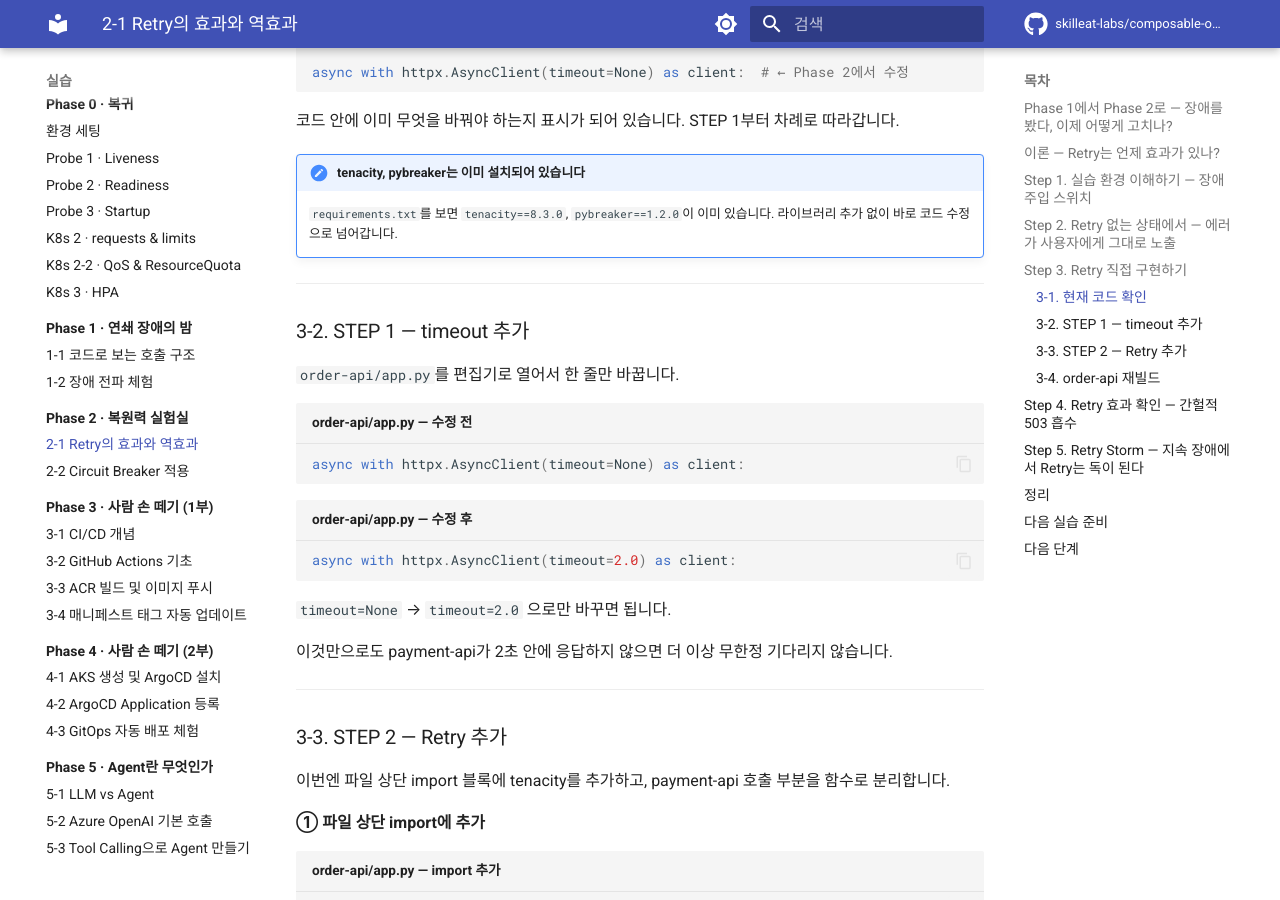
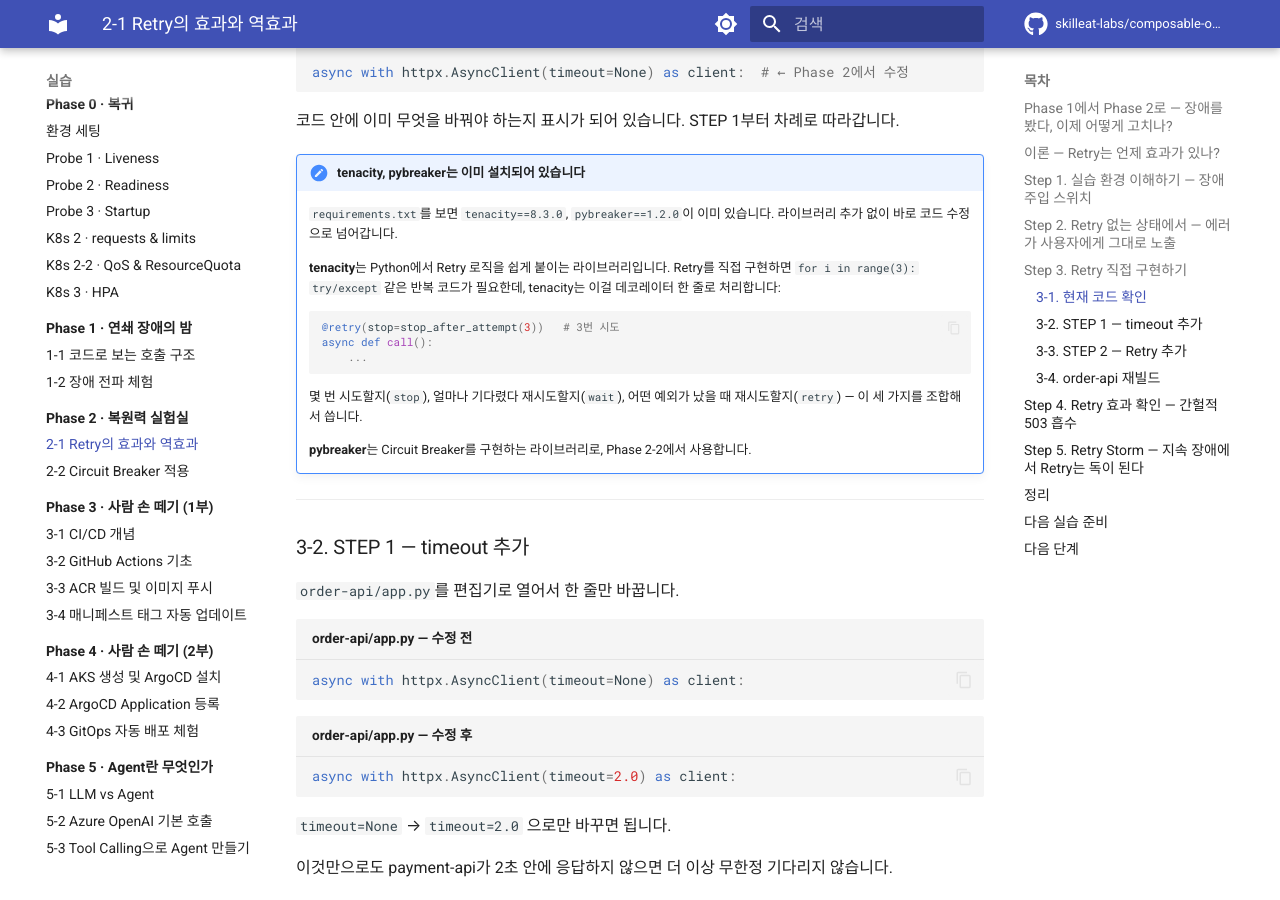
Before and after one commit to skilleat-labs/composable-ops-labs, an MkDocs documentation site: the page built from docs/phase-2/retry-and-storm.md, in a window 1280 px wide and 900 px high, scrolled down 4518 px. Built offline with MkDocs 1.6.1 and Material for MkDocs 9.7.7, drawn with Linux system fonts in a browser that asks for light colours; comment, search, counter and statistics services are not loaded.

Commit message:
feat: tenacity/pybreaker 라이브러리 설명 추가
Co-Authored-By: Claude Sonnet 4.6 <noreply@anthropic.com>

````diff
--- a/docs/phase-2/retry-and-storm.md
+++ b/docs/phase-2/retry-and-storm.md
@@ -213,6 +213,21 @@ async with httpx.AsyncClient(timeout=None) as client:  # ← Phase 2에서 수
 !!! note "tenacity, pybreaker는 이미 설치되어 있습니다"
     `requirements.txt`를 보면 `tenacity==8.3.0`, `pybreaker==1.2.0`이 이미 있습니다.
     라이브러리 추가 없이 바로 코드 수정으로 넘어갑니다.
+
+    **tenacity**는 Python에서 Retry 로직을 쉽게 붙이는 라이브러리입니다.
+    Retry를 직접 구현하면 `for i in range(3): try/except` 같은 반복 코드가 필요한데,
+    tenacity는 이걸 데코레이터 한 줄로 처리합니다:
+
+    ```python
+    @retry(stop=stop_after_attempt(3))   # 3번 시도
+    async def call():
+        ...
+    ```
+
+    몇 번 시도할지(`stop`), 얼마나 기다렸다 재시도할지(`wait`),
+    어떤 예외가 났을 때 재시도할지(`retry`) — 이 세 가지를 조합해서 씁니다.
+
+    **pybreaker**는 Circuit Breaker를 구현하는 라이브러리로, Phase 2-2에서 사용합니다.
 
 ---
 
````
